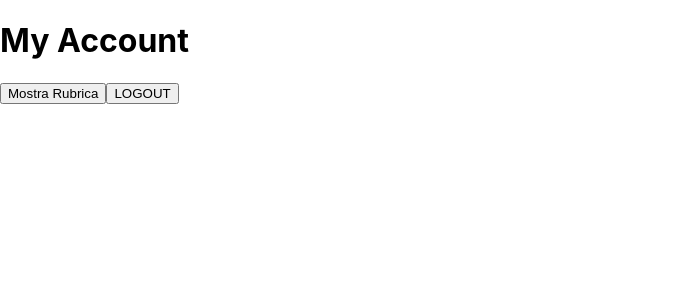
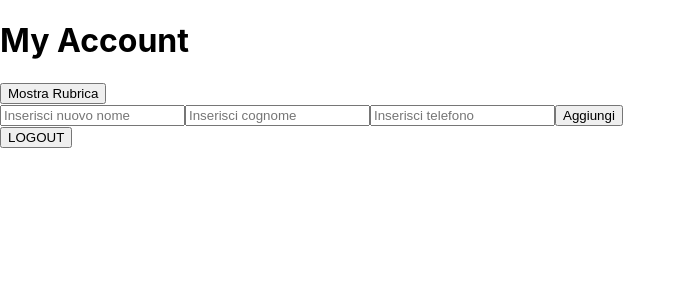
Before and after one commit to Hpc696/form-classcomponent, a React (Create React App) app: page /myaccount in a window 1280 px wide. Shown: the top 300 px of the page, without its empty margins (0-686 px from the left). Built offline with nearby package versions, Linux system fonts and the light colour scheme.

Commit message:
feat(Contacts): Done 'Add NewContact'
fetch method post...

```diff
--- a/db.json
+++ b/db.json
@@ -20,17 +20,20 @@
     {
       "nome": "Matteo",
       "cognome":"Gnz",
-      "telefono": 3333333333
+      "telefono": 3333333333,
+      "id":10
     },
     {
       "nome": "Marco",
       "cognome":"Gtz",
-      "telefono": 3332222222
+      "telefono": 3332222222,
+      "id":11
     },
     {
       "nome": "Mattia",
       "cognome":"Gzt",
-      "telefono": 3331111111
+      "telefono": 3331111111,
+      "id":12
     }
 ]
 
--- a/src/components/Contacts.js
+++ b/src/components/Contacts.js
@@ -26,8 +26,40 @@ class Contacts extends Component{
         }
     }
 
+    addC = async (add) => { add.preventDefault()
+
+        const newContact = {
+            nome: this.state.nome,
+            cognome: this.state.cognome,
+            telefono: this.state.telefono
+        }
+
+        await fetch("http://localhost:3001/contacts",{
+            method: "POST",
+            headers: { "Content-Type" : "application/json" },
+            body: JSON.stringify(newContact)
+
+        }).then((res) => res.json())
+
+        .then((res) => {
+
+            this.setState({
+                contatt: [...this.state.contatt, res],
+                nome:"",
+                cognome:"",
+                telefono:""
+            })
+
+        }).catch((error) => console.log(error))
+
+    }
+
     render(){
-
+        const {
+            nome,
+            cognome,
+            telefono
+        } = this.state
         return(
             <>
                 <button onClick={this.showB}>{this.state.check ? "Nascondi" : "Mostra "} Rubrica</button>
@@ -40,7 +72,7 @@ class Contacts extends Component{
                     <tbody>
                     { //console.log(this.state.contatt)
                      this.state.contatt.map( c => (
-                        <tr key={c.telefono}>
+                        <tr key={c.id}>
                          <td>{c.nome}</td>
                          <td>{c.cognome}</td>
                          <td>{c.telefono}</td>
@@ -52,6 +84,12 @@ class Contacts extends Component{
                     </tbody>
                 </table>
                 : <></>}
+                <form onSubmit={this.addC}>
+                    <input type="text" value={nome} onChange={a => this.setState( {nome: a.target.value } )} placeholder="Inserisci nuovo nome"></input>
+                    <input type="text" value={cognome} onChange={a => this.setState( {cognome: a.target.value } )} placeholder="Inserisci cognome"></input>
+                    <input type="number" value={telefono} onChange={a=> this.setState( {telefono: a.target.value } )} placeholder="Inserisci telefono"></input>
+                    <button type="submit" >Aggiungi</button>
+                </form>
             </>
         )
     }
```
